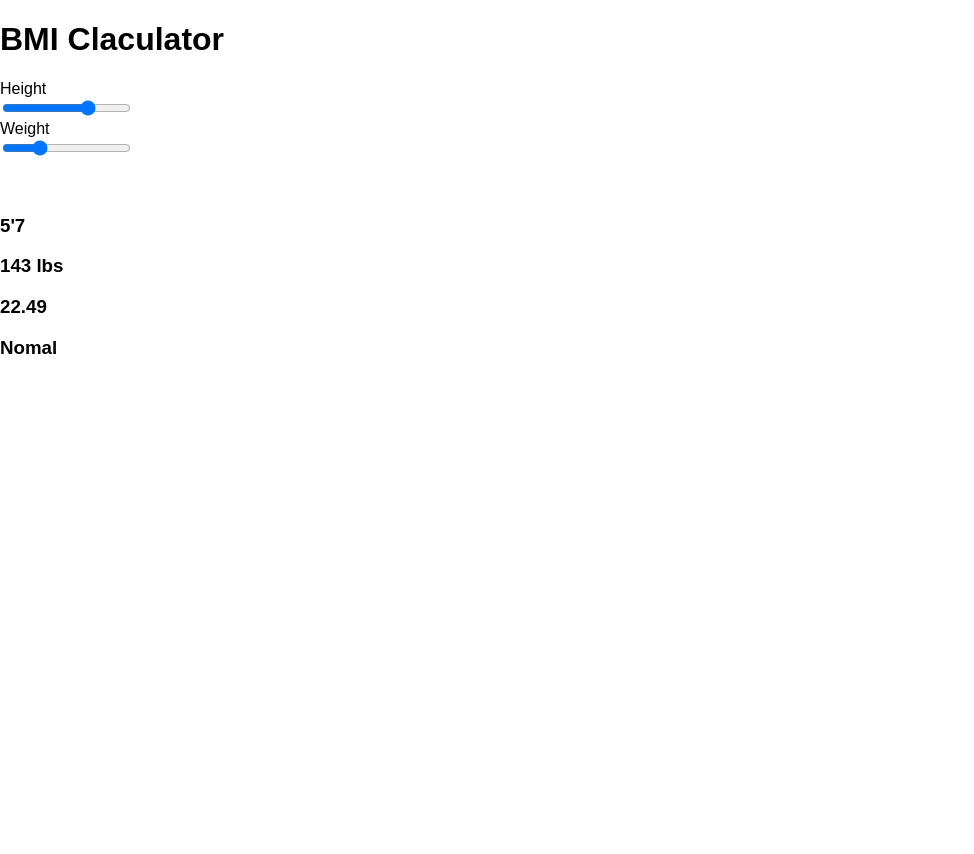
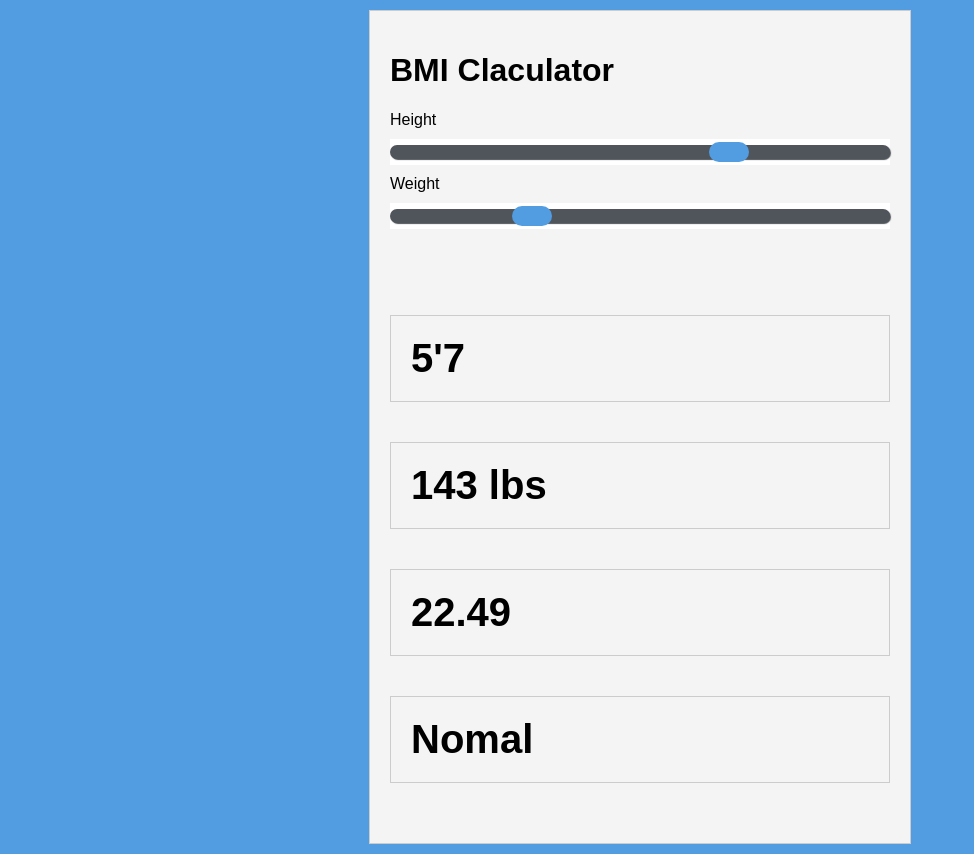
Before and after one commit to kk5190/bmi-app, a React (Create React App) app: page / in a window 1280 px wide. Shown: the whole page, without its empty margins (0-974 px from the left). Before the commit the page ends 800 px from the top, so only its background shows below. Built offline with nearby package versions, Linux system fonts and the light colour scheme.

Commit message:
add styles

```diff
--- a/package.json
+++ b/package.json
@@ -3,8 +3,10 @@
   "version": "0.1.0",
   "private": true,
   "dependencies": {
+    "prop-types": "^15.6.2",
     "react": "^16.5.0",
     "react-dom": "^16.5.0",
+    "react-native-vector-icons": "^5.0.0",
     "react-scripts": "1.1.5"
   },
   "scripts": {
--- a/src/App.css
+++ b/src/App.css
@@ -1,3 +1,117 @@
+body {
+  background: #529DE1;
+}
 .App {
+  width: 500px;
+  margin: 10px auto;
+  padding: 20px;
+  background: #F4F4F4;
+  border: #ccc solid 1px;
+}
 
+.output h3 {
+  border: #ccc 1px solid;
+  padding: 20px;
+  font-size: 40px;
 }
+
+.output h3 a {
+  font-size: 18px;
+  color: #ccc;
+  text-decoration: none;
+}
+
+.danger {
+  color: #AF1818;
+}
+
+/* Raneg Input Styles https://www.cssportal.com/style-input-range/ */
+input[type=range] {
+  height: 26px;
+  -webkit-appearance: none;
+  margin: 10px 0;
+  width: 100%;
+}
+input[type=range]:focus {
+  outline: none;
+}
+input[type=range]::-webkit-slider-runnable-track {
+  width: 100%;
+  height: 14px;
+  cursor: pointer;
+  animate: 0.2s;
+  box-shadow: 1px 1px 1px #50555C;
+  background: #50555C;
+  border-radius: 14px;
+  border: 0px solid #000000;
+}
+input[type=range]::-webkit-slider-thumb {
+  box-shadow: 0px 0px 0px #000000;
+  border: 0px solid #000000;
+  height: 20px;
+  width: 40px;
+  border-radius: 12px;
+  background: #529DE1;
+  cursor: pointer;
+  -webkit-appearance: none;
+  margin-top: -3px;
+}
+input[type=range]:focus::-webkit-slider-runnable-track {
+  background: #50555C;
+}
+input[type=range]::-moz-range-track {
+  width: 100%;
+  height: 14px;
+  cursor: pointer;
+  animate: 0.2s;
+  box-shadow: 1px 1px 1px #50555C;
+  background: #50555C;
+  border-radius: 14px;
+  border: 0px solid #000000;
+}
+input[type=range]::-moz-range-thumb {
+  box-shadow: 0px 0px 0px #000000;
+  border: 0px solid #000000;
+  height: 20px;
+  width: 40px;
+  border-radius: 12px;
+  background: #529DE1;
+  cursor: pointer;
+}
+input[type=range]::-ms-track {
+  width: 100%;
+  height: 14px;
+  cursor: pointer;
+  animate: 0.2s;
+  background: transparent;
+  border-color: transparent;
+  color: transparent;
+}
+input[type=range]::-ms-fill-lower {
+  background: #50555C;
+  border: 0px solid #000000;
+  border-radius: 28px;
+  box-shadow: 1px 1px 1px #50555C;
+}
+input[type=range]::-ms-fill-upper {
+  background: #50555C;
+  border: 0px solid #000000;
+  border-radius: 28px;
+  box-shadow: 1px 1px 1px #50555C;
+}
+input[type=range]::-ms-thumb {
+  margin-top: 1px;
+  box-shadow: 0px 0px 0px #000000;
+  border: 0px solid #000000;
+  height: 20px;
+  width: 40px;
+  border-radius: 12px;
+  background: #529DE1;
+  cursor: pointer;
+}
+input[type=range]:focus::-ms-fill-lower {
+  background: #50555C;
+}
+input[type=range]:focus::-ms-fill-upper {
+  background: #50555C;
+}
--- a/src/Components/Output.js
+++ b/src/Components/Output.js
@@ -23,7 +23,7 @@ class Output extends Component {
         <h3>{height}</h3>
         <h3>{weight} lbs</h3>
         <h3>{bmi}</h3>
-        <h3 className={(this.props.data.bmiClass === "Obese") ? "dabger" : ""}>{bmiClass} {(this.props.data.bmiClass === "Obese") ? <a href='https://someproductsite.com'>What can I do?</a> : ""}</h3>
+        <h3 className={(this.props.data.bmiClass === "Obese") ? "danger" : ""}>{bmiClass} {(this.props.data.bmiClass === "Obese") ? <a href='https://someproductsite.com'>What can I do?</a> : ""}</h3>
       </div>
     );
   }
```
Also changed, not shown: src/Components/Range.js (+7 -1 lines), 1 other file (tests, documents, lock files or other folders).
